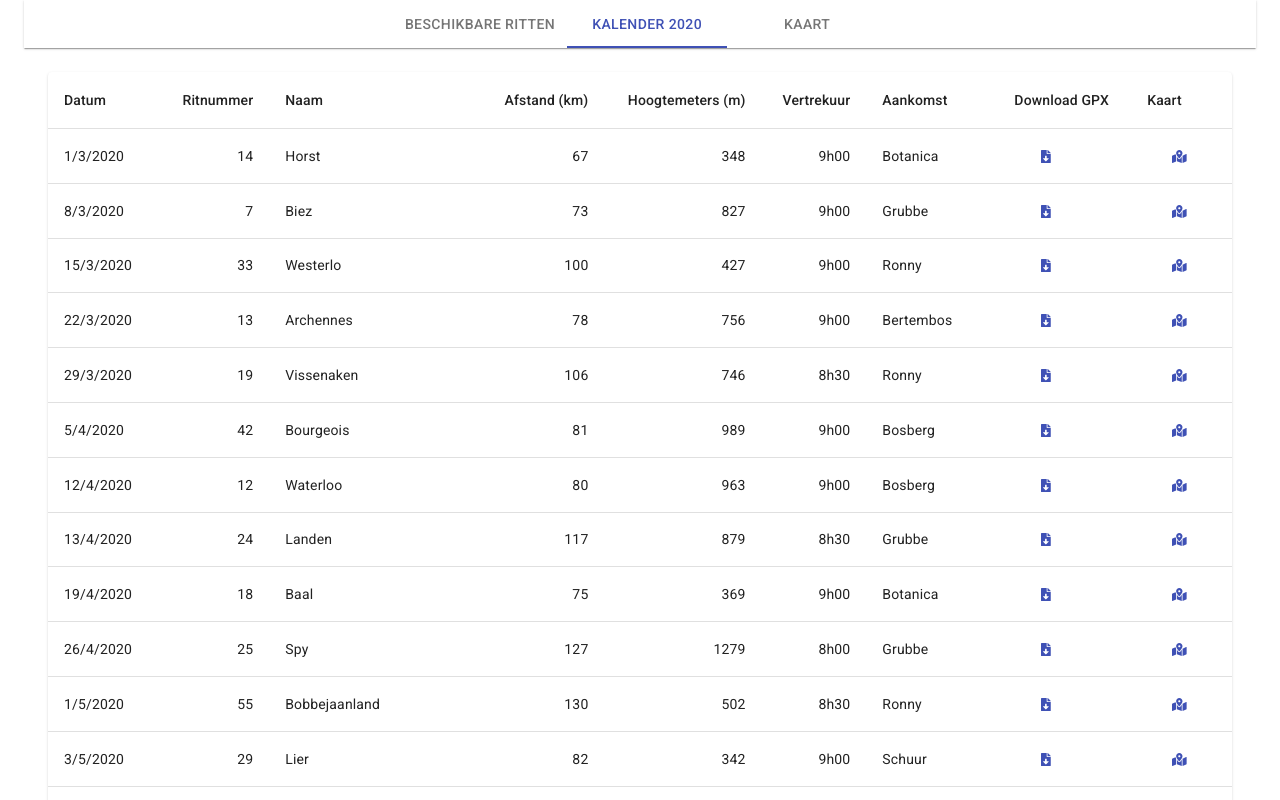
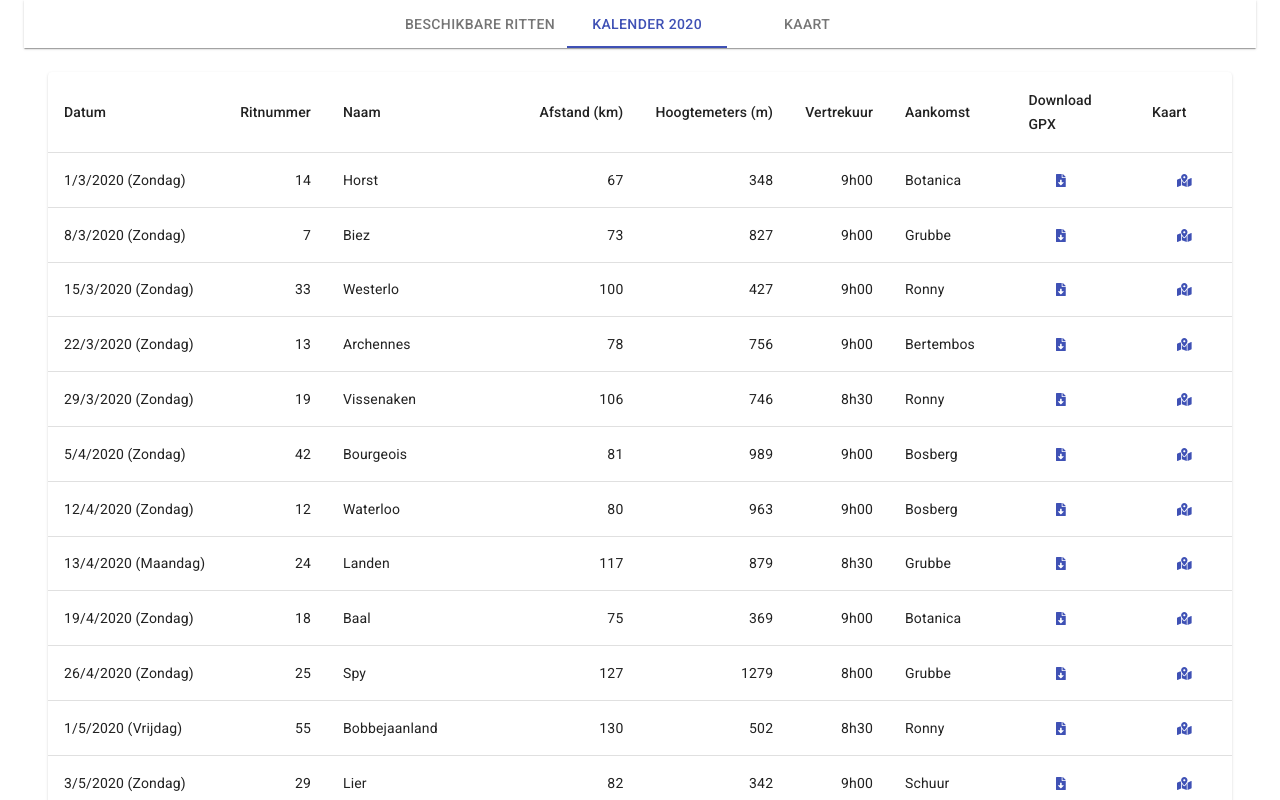
Before and after one commit to PissedCapslock/blosom-kalender, a React (Create React App) app: page / in a window 1280 px wide. Both pictures are taken after a click on the tab "KALENDER 2020". Shown: the top 800 px of the page. Built offline with nearby package versions, Linux system fonts and the light colour scheme.

Commit message:
Added string representing the day

```diff
--- a/src/Kalender.tsx
+++ b/src/Kalender.tsx
@@ -98,11 +98,15 @@ export default function SimpleTable(props: Props) {
   );
 }
 
+function dayOfWeekAsString(dayIndex: number) {
+  return ["Zondag", "Maandag","Dinsdag","Woensdag","Donderdag","Vrijdag","Zaterdag"][dayIndex];
+}
+
 function renderRow(row: Data, properties: Props) {
   const buttonProperties = row.gpx ? { href: row.gpx } : { disabled: true };
   return (
     <TableRow key={row.ritnummer}>
-      <TableCell>{`${row.datum.getDate()}/${row.datum.getMonth() + 1}/${row.datum.getFullYear()}`}</TableCell>
+      <TableCell>{`${row.datum.getDate()}/${row.datum.getMonth() + 1}/${row.datum.getFullYear()} (${dayOfWeekAsString(row.datum.getDay())})`}</TableCell>
       <TableCell align="right">{row.ritnummer}</TableCell>
       <TableCell>{row.naam}{row.bk ? " (BK)" : ""}{row.wk ? " (WK)" : ""}</TableCell>
       <TableCell align="right">{row.afstand}</TableCell>
```
